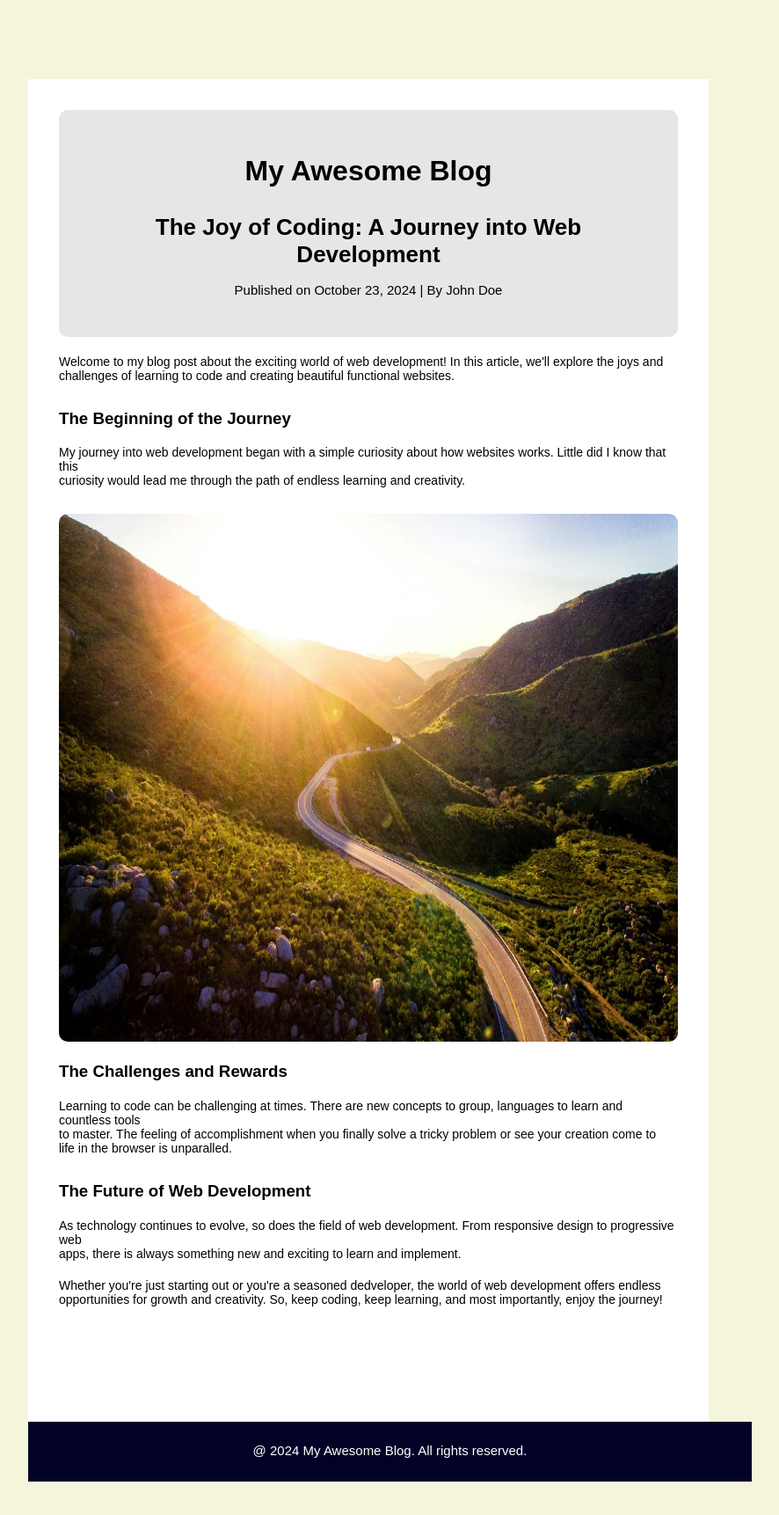
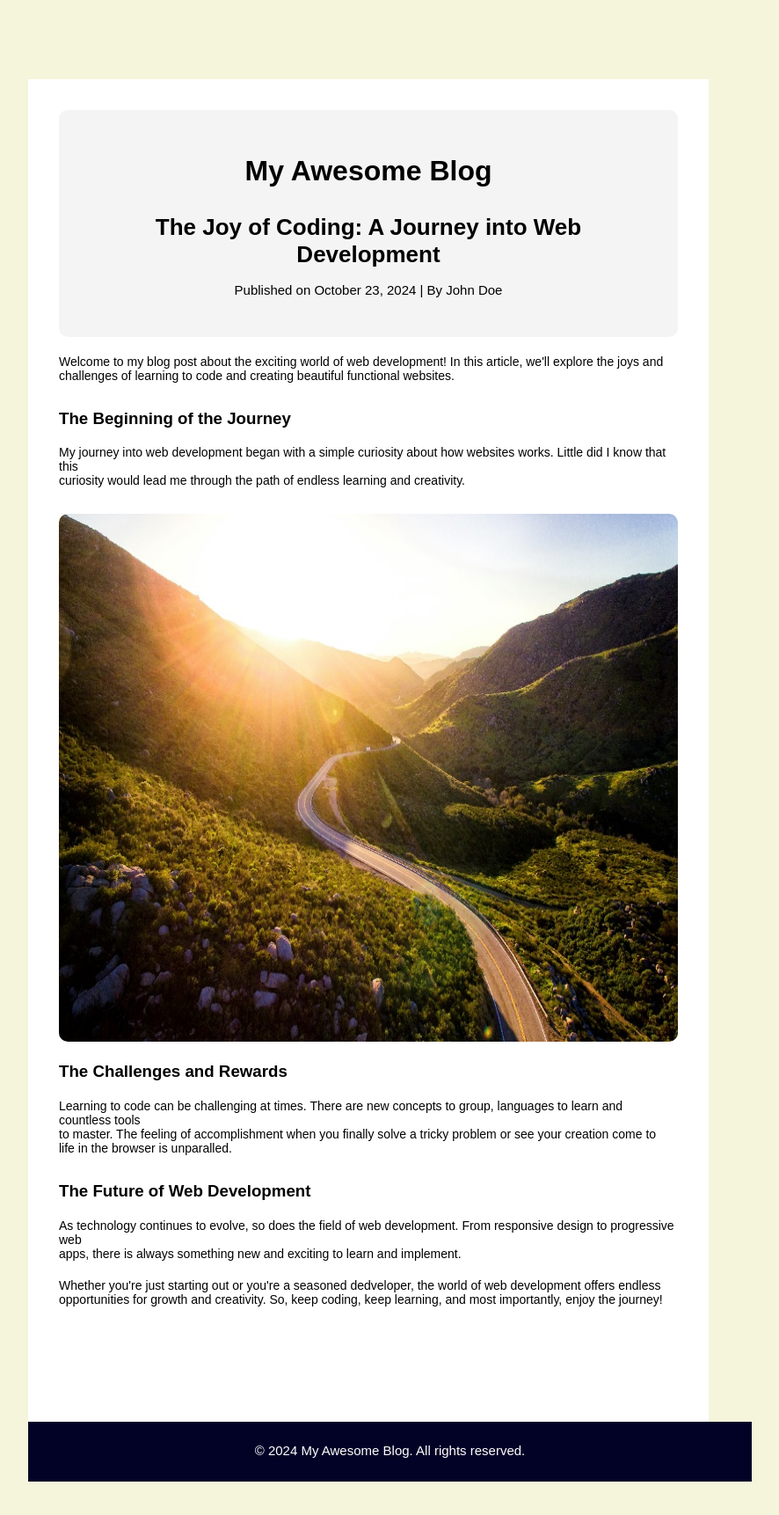
Before and after one commit to Nwaugojohnson/The-Johnsons, a plain HTML site: page index.html in a window 1280 px wide. Shown: the whole page at 88% size, without its empty margins (206-1092 px from the left). Drawn offline with Linux system fonts and the light colour scheme.

Commit message:
first commit

```diff
--- a/index.html
+++ b/index.html
@@ -59,7 +59,7 @@
     </main>
 
         <footer class="foot">
-            <p>@ 2024 My Awesome Blog. All rights reserved.</p>
+            <p>&copy 2024 My Awesome Blog. All rights reserved.</p>
         </footer>
 
 </body>
--- a/style.css
+++ b/style.css
@@ -13,7 +13,7 @@ body{
 }
 
 .container header {
-    background-color: #e7e5e5;
+    background-color: #f4f4f4;
     align-items: center;
     text-align: center;
     padding: 30px 30px;
```
